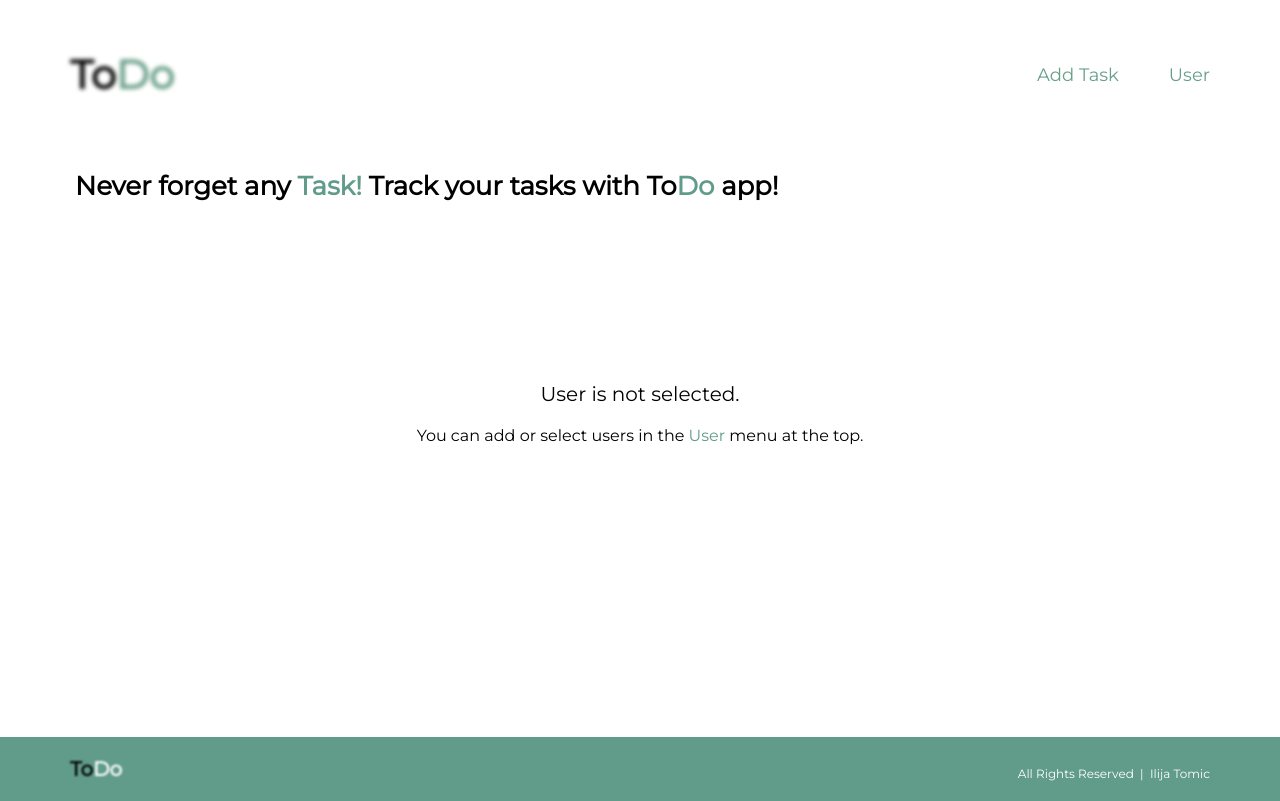
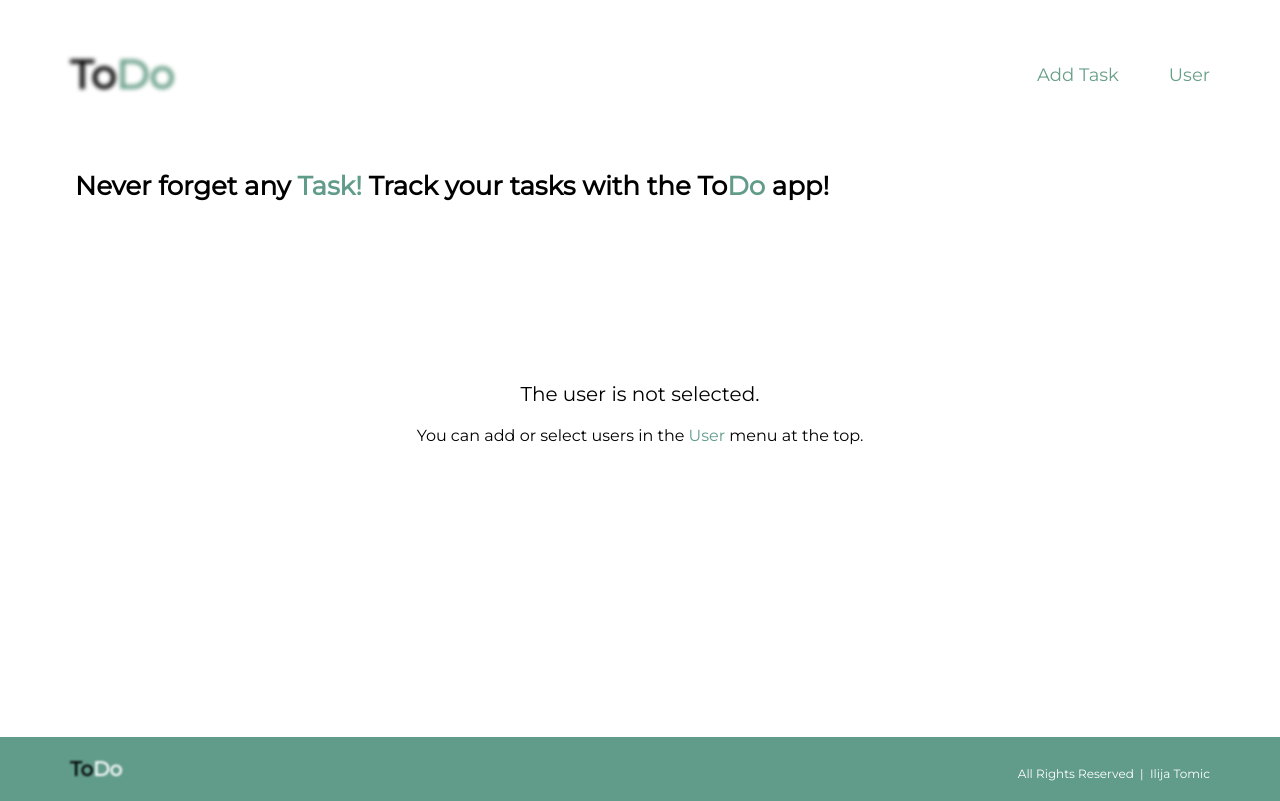
Before and after one commit to tomicilija/to-do_frontend, a React (Create React App) app: page / in a window 1280 px wide. Built offline with nearby package versions, Linux system fonts and the light colour scheme; no server answers; the HTML template or start-up script is replaced by a standard one.

Commit message:
task page title

```diff
--- a/src/components/modals/user-info/UserInfo.tsx
+++ b/src/components/modals/user-info/UserInfo.tsx
@@ -18,6 +18,7 @@ import { deleteUser, getAllUsers, signUp } from '../../../api/TaskApi'
 import { UpdateContext } from '../../../utils/UpdateContext'
 
 const UserInfo: FC<UserInfoProps> = ({ isUserInfoOpen, setIsUserInfoOpen }) => {
+  const userId = localStorage.getItem('userId')
   const { updated, setUpdated } = useContext(UpdateContext)
   const [users, setUsers] = useState<UsersI[]>([])
   const [formData, setFormData] = useState({
@@ -25,6 +26,7 @@ const UserInfo: FC<UserInfoProps> = ({ isUserInfoOpen, setIsUserInfoOpen }) => {
   })
   const closeUserInfoModal = () => {
     setIsUserInfoOpen(false)
+    setUpdated(!updated)
   }
 
   const fetchUsers = useCallback(async () => {
@@ -60,6 +62,10 @@ const UserInfo: FC<UserInfoProps> = ({ isUserInfoOpen, setIsUserInfoOpen }) => {
       console.log('Error: Cant delete user. \n' + err)
       alert("Can't delete user!\nUser stil has avtive tasks!")
     })
+    if (userId === id) {
+      console.log("Test Delte")
+      localStorage.clear()
+    }
     setUpdated(!updated)
   }
 
--- a/src/pages/tasks/Tasks.tsx
+++ b/src/pages/tasks/Tasks.tsx
@@ -1,10 +1,5 @@
 import React, { useState, useEffect, useContext, useCallback } from 'react'
-import {
-  Container,
-  Wrapper,
-  TaskList,
-  Tittle,
-} from './Tasks.style'
+import { Container, Wrapper, TaskList, Tittle } from './Tasks.style'
 import { TasksI, UsersI } from '../../interfaces/TaskInterfaces'
 import { getUserById, getUserTasks } from '../../api/TaskApi'
 import CardGrid from '../../components/card-grid/CardGrid'
@@ -16,21 +11,30 @@ const Tasks = () => {
   const [tasks, setTasks] = useState<TasksI[]>([])
   const [user, setUser] = useState<UsersI>()
 
+  const fetchUser = useCallback(async () => {
+    if (userId) {
+      const selectedUser = await getUserById(JSON.parse(userId)).catch((e) => {
+        if (e.response.data.statusCode === 404) {
+          localStorage.clear()
+        }
+      })
+      setUser(selectedUser!)
+    }
+  }, [userId])
+
   const fetchTasks = useCallback(async () => {
     if (userId) {
       setTasks(await getUserTasks(JSON.parse(userId)))
       setUpdated(!updated)
     }
   }, [userId])
-  const fetchUser = useCallback(async () => {
-    if (userId) {
-      setUser(await getUserById(JSON.parse(userId)))
-    }
-  }, [userId])
 
   useEffect(() => {
-    fetchUser().catch((e: string) => {
-      console.log('Error: Cant get data. \n' + e)
+    fetchUser().catch((e) => {
+      console.log('Error: Cant get data. \n' + e.response.data.message)
+      if (e.response.data.statusCode === 404) {
+        localStorage.clear()
+      }
     })
     fetchTasks().catch((e: string) => {
       console.log('Error: Cant get data. \n' + e)
@@ -40,7 +44,7 @@ const Tasks = () => {
   return (
     <Container>
       <Wrapper>
-        {user ? (
+        {userId ? (
           <TaskList>
             <Tittle>
               <h4>
@@ -54,7 +58,7 @@ const Tasks = () => {
               </>
             ) : (
               <>
-                <h5>Selected user does&#39;t have any tasks.</h5>
+                <h5>The selected user doesn&#39;t have any tasks.</h5>
                 <h6>
                   You can add tasks in the <span>Add Task</span> menu at the top.
                 </h6>
@@ -63,12 +67,12 @@ const Tasks = () => {
           </TaskList>
         ) : (
           <>
-          <Tittle>
-            <h4>
-              Never forget any <span>Task!</span> Track your tasks with To<span>Do</span> app!
-            </h4>
-          </Tittle>
-            <h5>User is not selected.</h5>
+            <Tittle>
+              <h4>
+                Never forget any <span>Task!</span> Track your tasks with the To<span>Do</span> app!
+              </h4>
+            </Tittle>
+            <h5>The user is not selected.</h5>
             <h6>
               You can add or select users in the <span>User</span> menu at the top.
             </h6>
```
Lines whose indentation alone changed are shown as unchanged.
